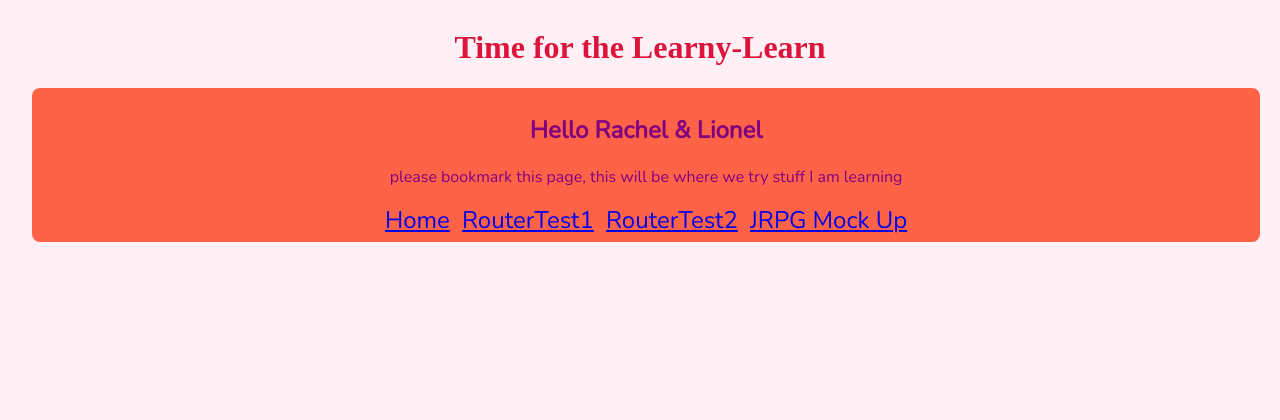
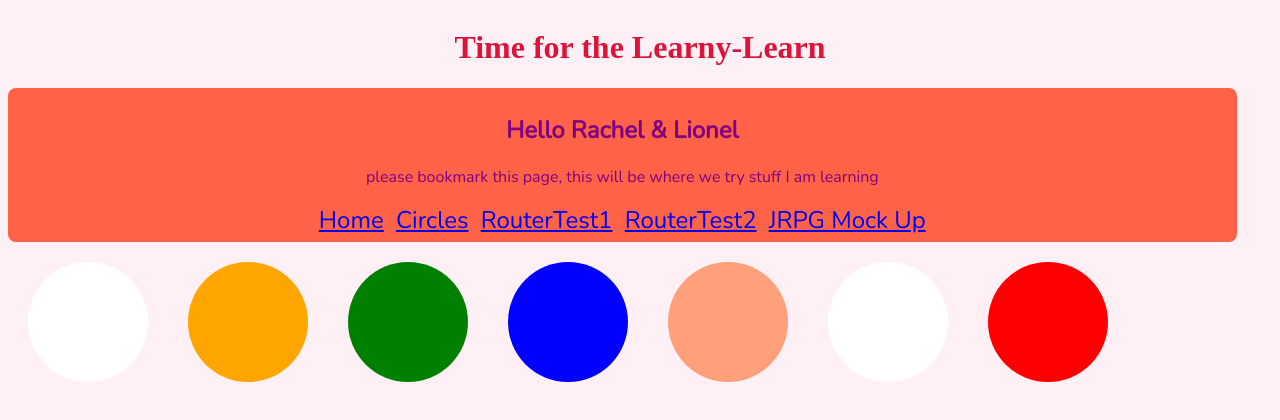
Before and after one commit to JF-LL-codebuds/react-play-study-fe, a React app: page /circles in a window 1280 px wide. Built offline with nearby package versions, Linux system fonts and the light colour scheme; a web font is replaced by a local one.

Commit message:
got first part of cicle thing working

```diff
--- a/src/components/App.js
+++ b/src/components/App.js
@@ -11,6 +11,7 @@ import Greeting from './greeting/Greeting';
 import GameLayout from './gamelayout/GameLayout';
 import goalStyles from './goals/goals.css';
 import styles from './app.css';
+import CirclesComp from './circle/circlesComp';
 
 export default function App() {
   /* eslint-disable-next-line no-console */
@@ -27,6 +28,7 @@ export default function App() {
           <>
             <Switch>
               <Route exact path="/" component={Home} />
+              <Route path="/circles" component={CirclesComp} />
               <Route path="/routertest1" component={RouterTest1} />
               <Route path="/routertest2" component={RouterTest2} />
               <Route path="/gamelayout" component={GameLayout} />
--- a/src/components/app.css
+++ b/src/components/app.css
@@ -5,7 +5,6 @@ body {
   font-family: 'Nunito', sans-serif;
   background-color: honeydew;
   background-color: lavenderblush;
-  justify-content: center;
   display: grid;
 }
 
--- a/src/components/circle/Circle.js
+++ b/src/components/circle/Circle.js
@@ -5,7 +5,7 @@ export default function Circle({ bgColor = 'white' }) {
 
   let circleStyle = {
     padding: 10,
-    marding: 20,
+    margin: 20,
     display: 'inline-block',
     backgroundColor: bgColor,
     borderRadius: '50%',
--- a/src/components/circle/CirclesComp.js
+++ b/src/components/circle/CirclesComp.js
@@ -0,0 +1,23 @@
+import React from 'react';
+import Circle from './Circle';
+
+export default function CirclesComp() {
+  let colorList = ['white', 'orange', 'green', 'blue', 'lightsalmon', ];
+  let circleList = [];
+
+  colorList.forEach(color => {
+    circleList.push(
+      <Circle key={colorList.indexOf(color)} bgColor={color} />
+    );
+  });
+
+  console.log(circleList);
+
+  return (
+    <section>
+      {circleList}
+      <Circle />
+      <Circle bgColor={'red'} />
+    </section>
+  );
+}
--- a/src/components/greeting/Greeting.js
+++ b/src/components/greeting/Greeting.js
@@ -16,6 +16,7 @@ class Greeting extends Component {
 
         <nav>
           <Link className={styles.link} to="/">Home</Link>
+          <Link className={styles.link} to="/circles">Circles</Link>
           <Link className={styles.link} to="/routertest1">RouterTest1</Link>
           <Link className={styles.link} to="/routertest2">RouterTest2</Link>
           <Link className={styles.link} to="/gamelayout">JRPG Mock Up</Link>
```
Also changed, not shown: src/components/circle/cicrle.css (deleted).
